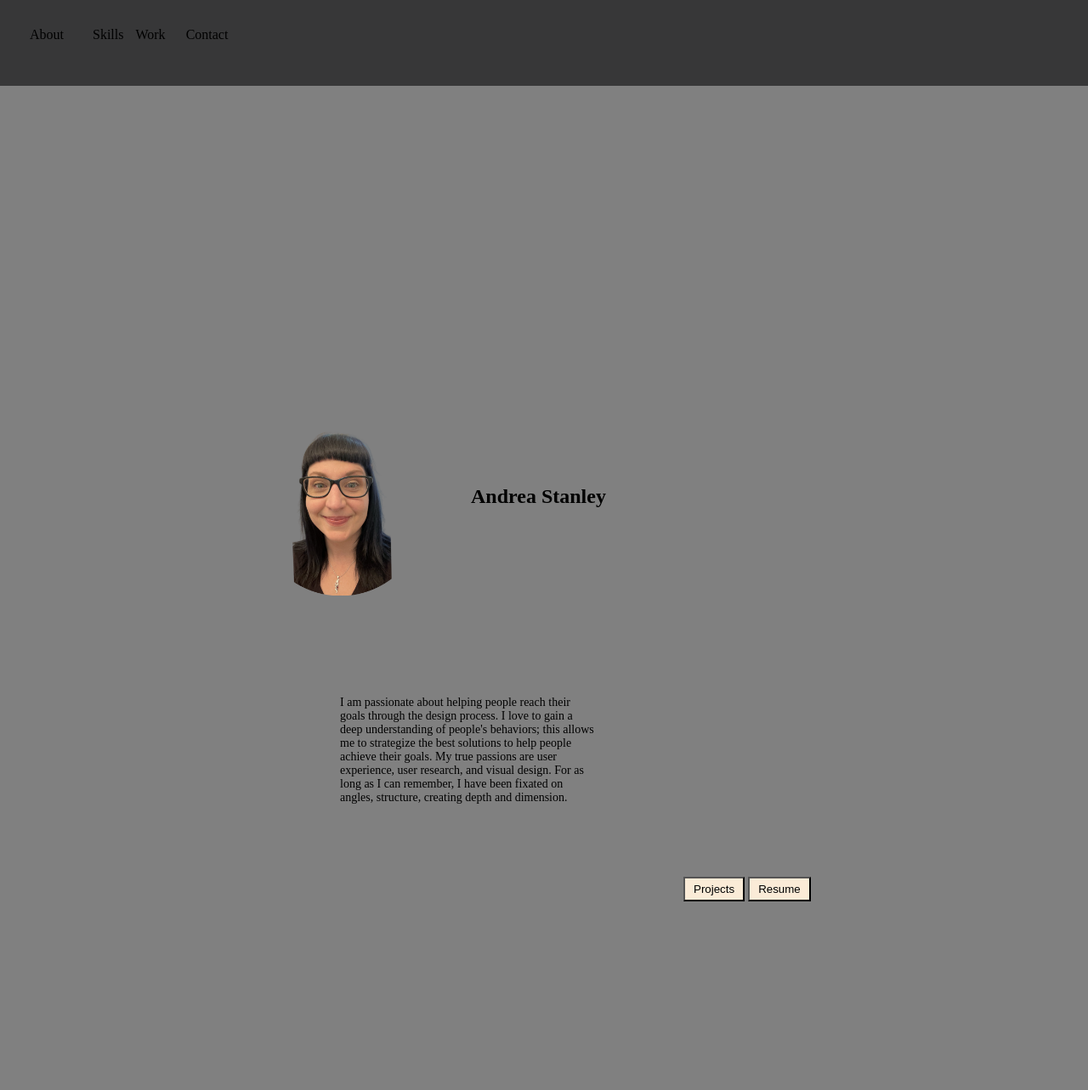
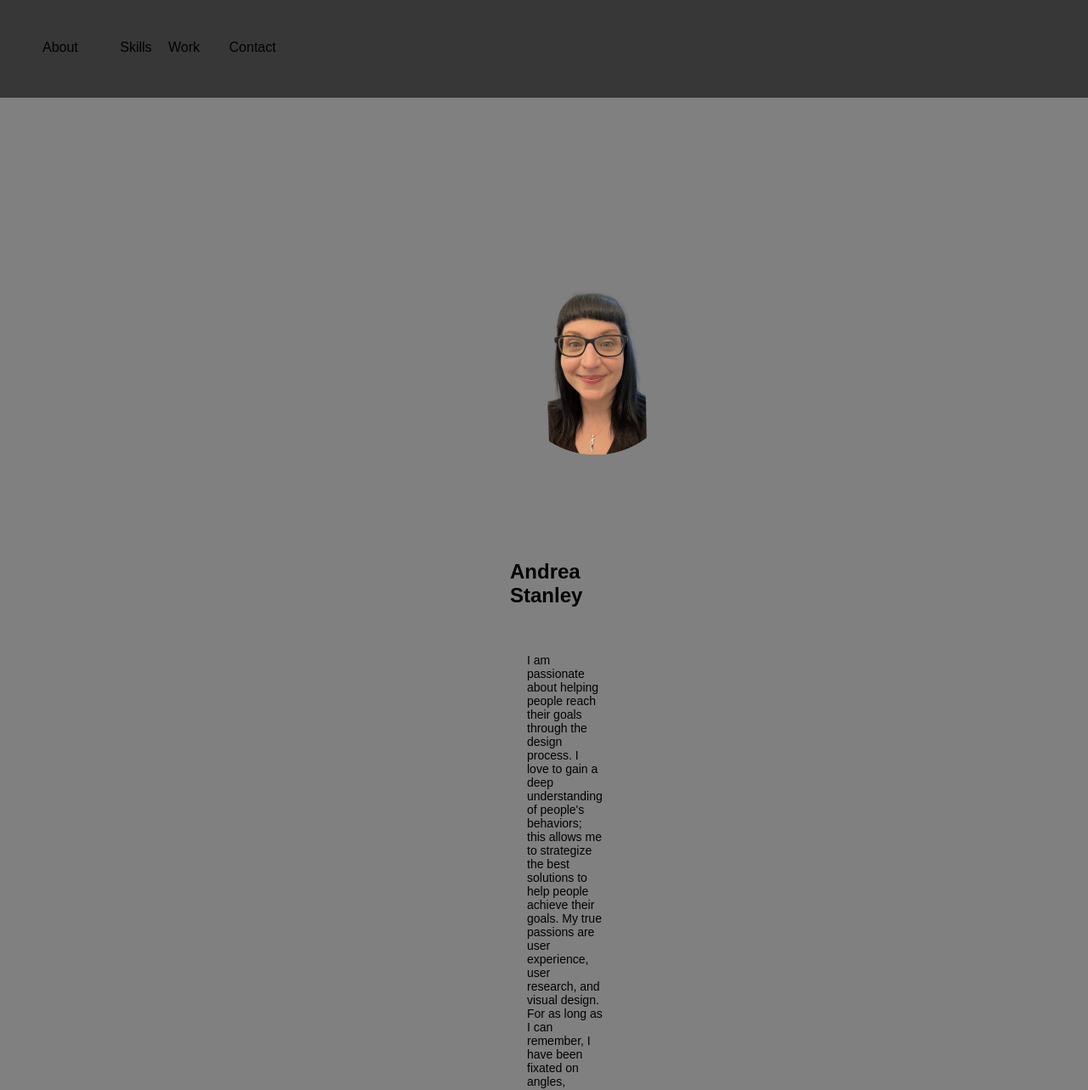
Before and after one commit to courts7/UX_UI_HW_17, a plain HTML site: page index.html in a window 1280 px wide. Shown: the part 149-1432 px from the top of the page at 85% size. Drawn offline with Linux system fonts and the light colour scheme.

Commit message:
last try
so close

```diff
--- a/css/style.css
+++ b/css/style.css
@@ -1,26 +1,30 @@
 body{
     margin: 0%;
-
+    vertical-align: top;
 }
 
 header {
         list-style: none;
         background-color: #373738;
         vertical-align: top;
-        padding: 5px;
+        padding: 20px 5px 5px 5px;
+        font-family: Fira Sans, sans-serif;
     }
 header ul {
         display: inline-block;
         padding: 20px 10px 20px 20px;
         vertical-align: top;
+        margin: 10px;
     }
 
     header li {
         display:inline-block;
         padding: 5px 10px 10px 10px;
+        margin: 5px;
+        margin-left: 5px;
+
     }
-
-    header p  {
+header p  {
         display: inline-block;
         vertical-align: top;
     }
@@ -32,41 +36,50 @@ header ul {
  }
 
 .herolmg {
-    padding: 300px;
+    vertical-align:center;
+    padding: 600px;
     background-color:gray;
     vertical-align: center;
-    }
+    margin: 0 auto;
+      }
+
 .content {
     max-width: 300px;
-        margin: 0;
+        margin: 0 auto;
         text-align:center;
-        padding: 50px;
+        padding:10px;
+        font-family: fira sans, sans-serif;
+        margin-top: -400px;
         }
 
 h1 {
         display: inline-block;
         vertical-align:top;
-        padding: 50px;
-        padding: right 50px;
+        padding-top: 100px;
+        padding-right:100px;
+        font-family: Fira Sans, sans-serif;
     }
 
 p {
     display:inline-block;
     vertical-align: top;
     max-width: 300px;
-  padding: 100px 100px;
+    padding: 20px 20px;
     font-size: 14px;
+    border-top:  100px;
+    border-top: 100px;
+    font-family: Fira Sans, sans-serif;
+    margin-left: auto;
     }
 
 button {
     display: inline-block;
-    vertical-align: bottom;
-    padding-top: 5px;
-    background-color: antiquewhite;
+    padding-top:5px;
     padding-bottom: 5px;
     padding-left: 10px;
     padding-right: 10px;
     font: 12px;
+    font-family: Fira Sans, sans-serif;
 
     }
 
--- a/index.html
+++ b/index.html
@@ -4,6 +4,9 @@
 <head>
     <title>Andreas Homepage</title>
     <link rel="stylesheet" type="text/css" href="css/style.css"/>
+    <style>
+
+        </style>
 </head>
 </body>
 <header>
@@ -25,12 +28,12 @@
 <div class="herolmg">
 <div class="content"></div>
 <img src="image of self.png" height=200 width=200>
-
-    <h1>Andrea Stanley</h1>
+<h1>Andrea Stanley</h1>
     <p> I am passionate about helping people reach their goals through the design process.
     I love to gain a deep understanding of people's behaviors; this allows me to strategize the best solutions to help people achieve their goals. My true passions are user experience, user research, and visual design. For as long as I can remember,
     I have been fixated on angles, structure, creating depth and dimension.</p>
-<button type="button">Projects</button>
+<div>
+    <button type="button">Projects</button>
     <button type="button">Resume</button>
 </div>
 </section>
```
